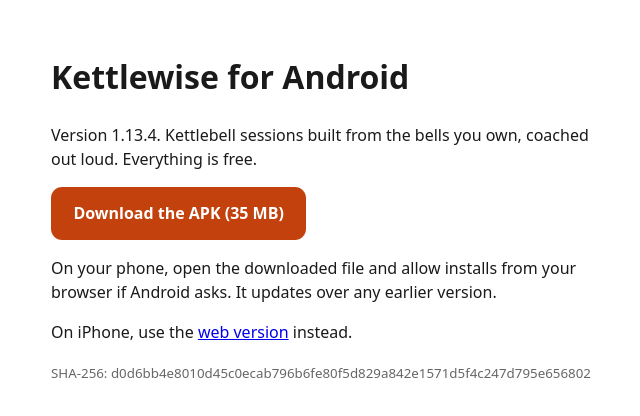
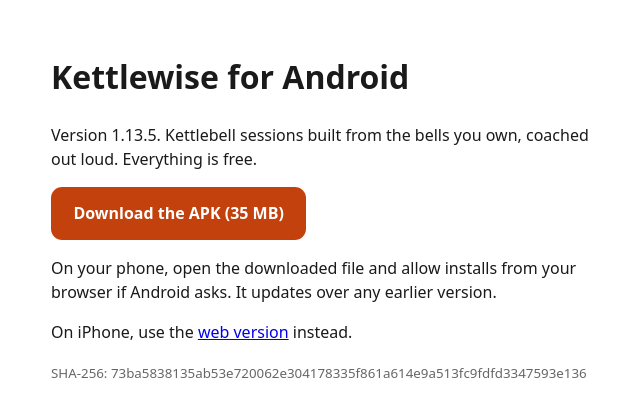
Before and after one commit to kettlewise/kettlewise, a plain HTML site: page download/index.html in a window 1280 px wide. Shown: the full height of the page, 317-957 px from the left. Drawn offline with Linux system fonts and the light colour scheme.

```diff
--- a/download/index.html
+++ b/download/index.html
@@ -3,8 +3,8 @@
 <title>Download Kettlewise for Android</title>
 <style>body{font:16px/1.5 system-ui,sans-serif;max-width:34rem;margin:0 auto;padding:2rem 1rem;color:#1a1a1a}a.btn{display:inline-block;background:#C2410C;color:#fff;padding:.9rem 1.4rem;border-radius:.7rem;text-decoration:none;font-weight:700}small{color:#666}</style></head>
 <body><h1>Kettlewise for Android</h1>
-<p>Version 1.13.4. Kettlebell sessions built from the bells you own, coached out loud. Everything is free.</p>
+<p>Version 1.13.5. Kettlebell sessions built from the bells you own, coached out loud. Everything is free.</p>
 <p><a class="btn" href="Kettlewise.apk">Download the APK (35 MB)</a></p>
 <p>On your phone, open the downloaded file and allow installs from your browser if Android asks. It updates over any earlier version.</p>
 <p>On iPhone, use the <a href="../app/">web version</a> instead.</p>
-<p><small>SHA-256: d0d6bb4e8010d45c0ecab796b6fe80f5d829a842e1571d5f4c247d795e656802</small></p></body></html>
+<p><small>SHA-256: 73ba5838135ab53e720062e304178335f861a614e9a513fc9fdfd3347593e136</small></p></body></html>
```
Also changed, not shown: 1 other file.
